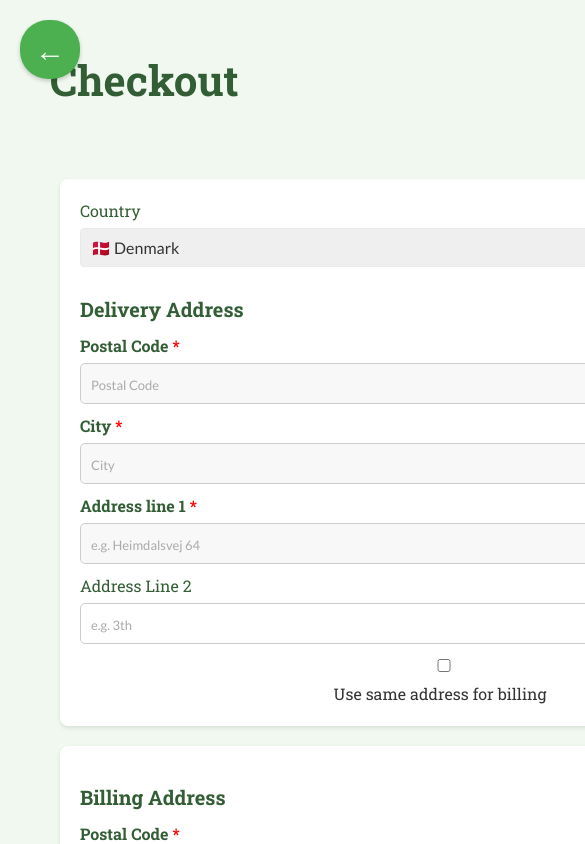
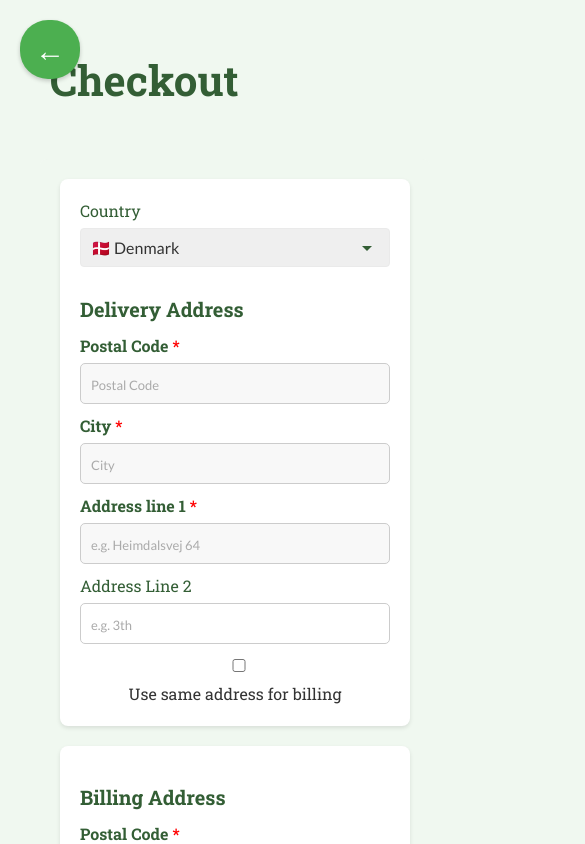
Before and after one commit to yukarasan/vita, a React (Vite) app: page /checkout in a window 390 px wide. Shown: the top 844 px of the page, 585 px wide, since content can reach past the window. Built offline with nearby package versions, Linux system fonts and the light colour scheme.

Commit message:
mobile phone fix

```diff
--- a/src/components/checkout/Checkout.css
+++ b/src/components/checkout/Checkout.css
@@ -47,11 +47,12 @@ input:focus {
 
 .checkout-container {
   max-width: 800px;
-  width: 800px; /* NOTE: Adjust this */
+  width: 100vw;
   margin: auto;
   padding: 20px;
   border-radius: 8px;
   background-color: #f0f8f0;
+  box-sizing: border-box;
 }
 
 .back-button {
```
